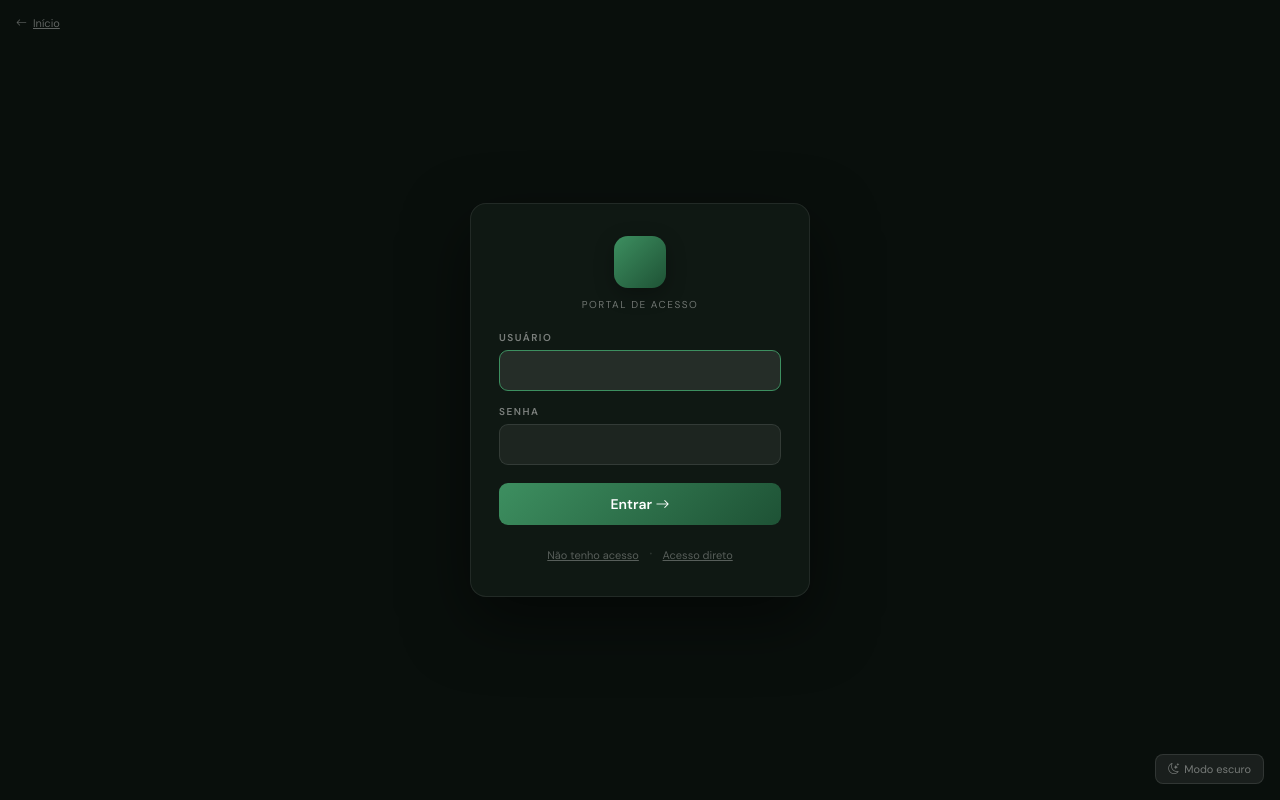
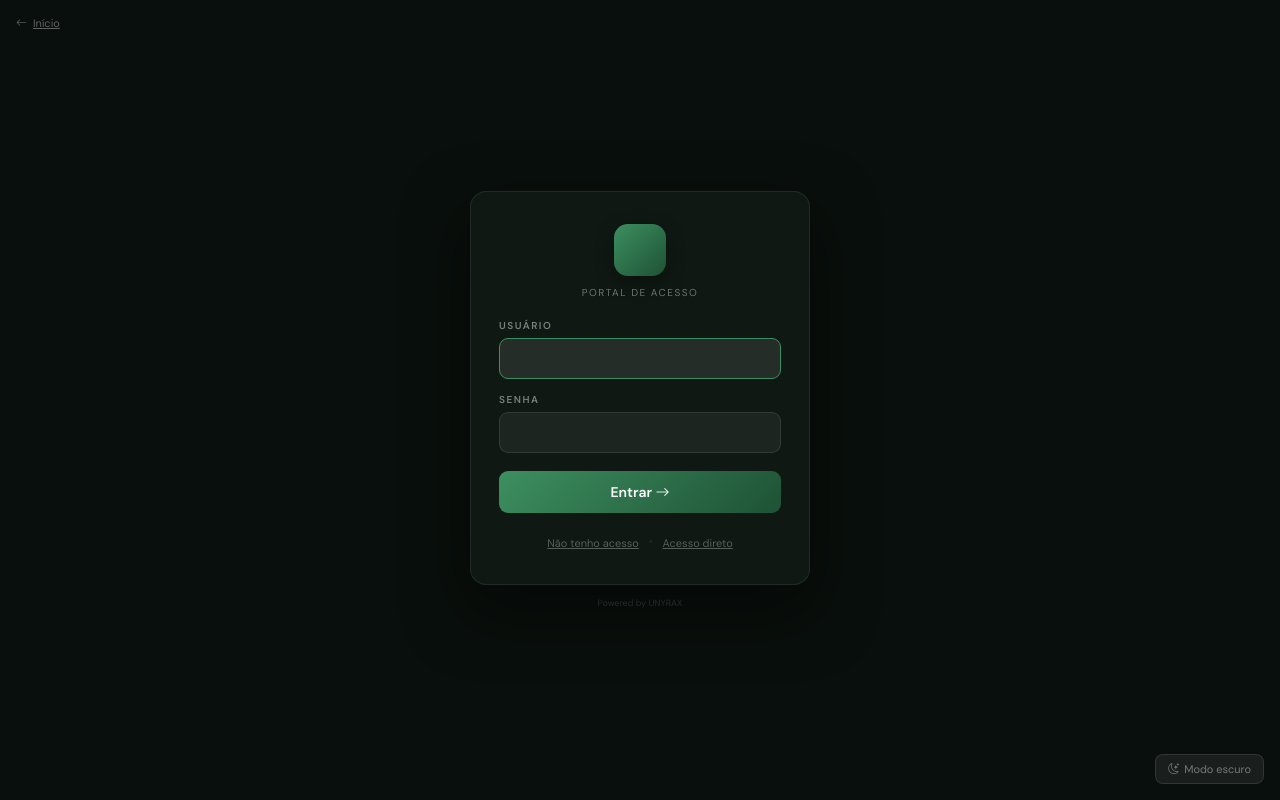
Before and after one commit to EvelynCFReal/sistema-dre, a Flask app: template sistema/templates/login_grupo.html in a window 1280 px wide. Run offline with Flask 3, Linux system fonts and the light colour scheme; the template is opened without the code that fills it, so the values that code supplies are empty; data comes from the database, SQL or seed files in the repository.

Commit message:
Auto-update

```diff
--- a/sistema/templates/login_grupo.html
+++ b/sistema/templates/login_grupo.html
@@ -135,6 +135,9 @@ body::before{
       <a href="{{ url_for('login') }}">Acesso direto</a>
     </div>
   </div>
+  <div style="font-size:9px;color:rgba(255,255,255,.18);text-align:center;margin-top:12px">
+    Powered by UNYRAX
+  </div>
 </div>
 
 <button class="theme-toggle" onclick="this.style.display='none'" title="Modo claro/escuro">
```
